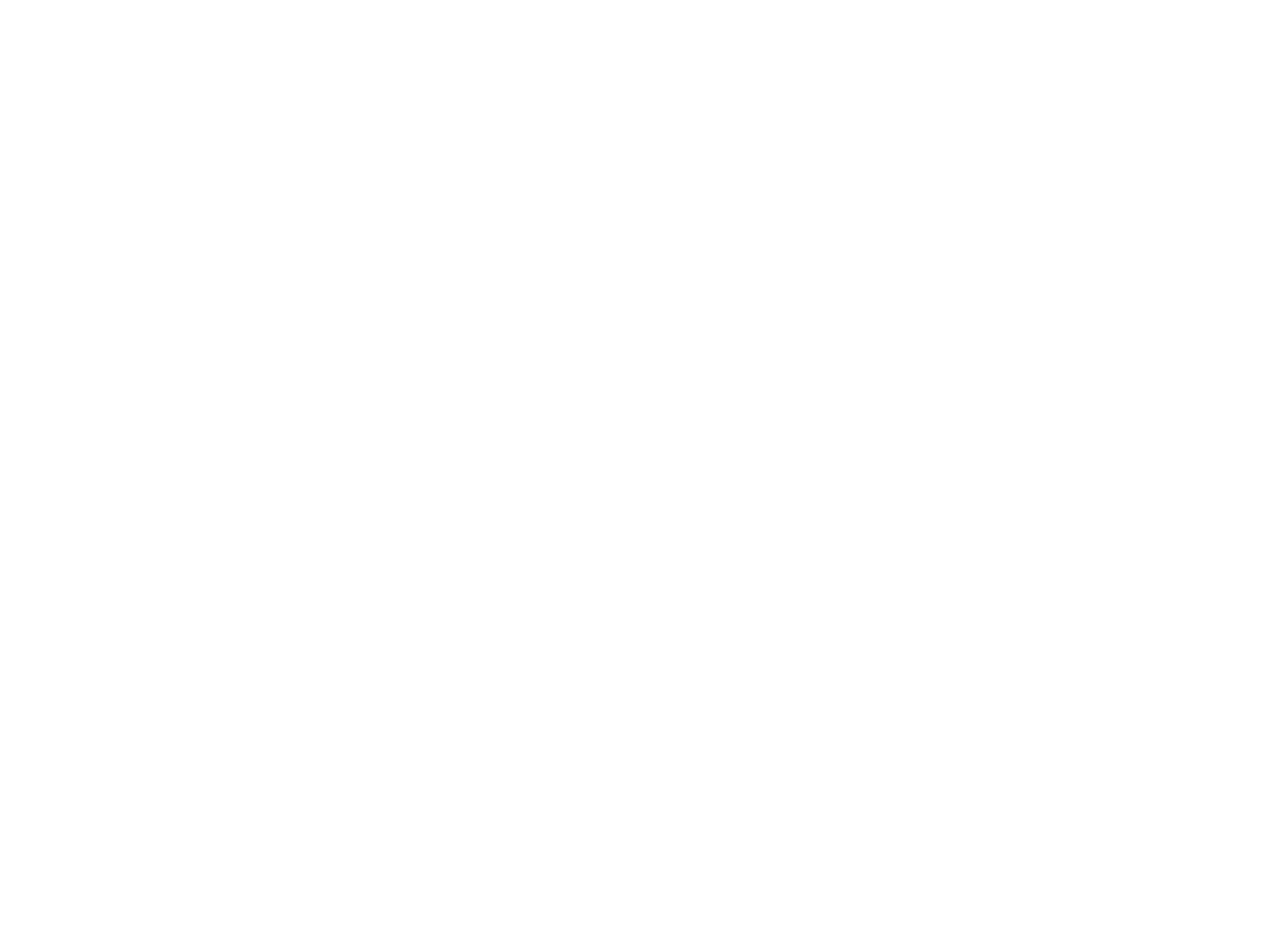
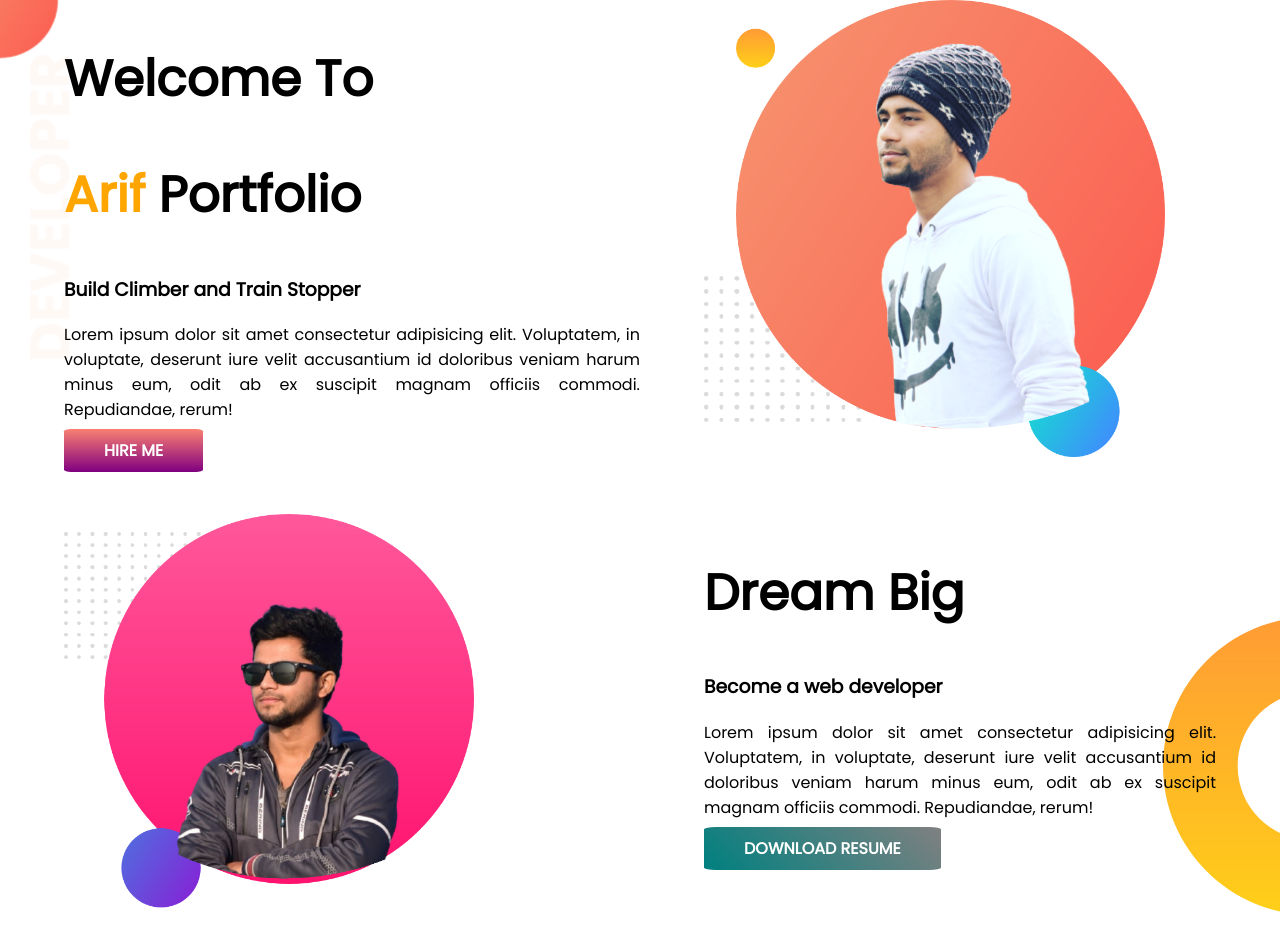
Before and after one commit to arifraj199/exercise-portfolio, a plain HTML site: page index.html in a window 1280 px wide. Before the commit the page ends 800 px from the top, so only its background shows below. Drawn offline with Linux system fonts and the light colour scheme.

Commit message:
section dream-bg added

```diff
--- a/index.html
+++ b/index.html
@@ -10,7 +10,35 @@
 </head>
 
 <body>
+    <section class="bg-img">
+        <div class="flexible-container">
+            <div class="half-width">
+                <h1>Welcome To</h1>
+                <h1><span style="color: orange;">Arif</span> Portfolio</h1>
+                <h3>Build Climber and Train Stopper</h3>
+                <p>Lorem ipsum dolor sit amet consectetur adipisicing elit. Voluptatem, in voluptate, deserunt iure velit accusantium id doloribus veniam harum minus eum, odit ab ex suscipit magnam officiis commodi. Repudiandae, rerum!</p>
+                <a class="link-button" target="_blank" href="https://github.com/arifraj199">HIRE ME</a>
+            </div>
+            <div class="half-width">
+                <img src="images/bg-img.png" alt="">
+            </div>
+        </div>
+    </section>
 
+    <section class="dream-img">
+        <div class="flexible-container">
+            <div class="half-width half-width-content">
+                <img src="images/2nd-bg.png" alt="">
+            </div>
+            <div class="half-width half-width-content">
+                <h1>Dream Big</h1>
+                <h3>Become a web developer
+                </h3>
+                <p>Lorem ipsum dolor sit amet consectetur adipisicing elit. Voluptatem, in voluptate, deserunt iure velit accusantium id doloribus veniam harum minus eum, odit ab ex suscipit magnam officiis commodi. Repudiandae, rerum!</p>
+                <a class="link-button download-button" target="_blank" href="https://github.com/arifraj199">DOWNLOAD RESUME</a>
+            </div>
+        </div>
+    </section>
 </body>
 
 </html>
--- a/style.css
+++ b/style.css
@@ -0,0 +1,55 @@
+@import url('https://fonts.googleapis.com/css2?family=Poppins&display=swap');
+body {
+    font-family: 'Poppins', sans-serif;
+    margin: 0;
+}
+
+.bg-img {
+    background-image: url("images/top-banner.png");
+    background-repeat: no-repeat;
+}
+
+h1 {
+    font-size: 50px;
+}
+
+.flexible-container {
+    display: flex;
+    margin-bottom: 50px;
+}
+
+.half-width {
+    width: 50%;
+    padding-left: 5%;
+}
+
+.half-width img {
+    width: 80%;
+}
+
+.half-width p {
+    text-align: justify;
+}
+
+.link-button {
+    text-decoration: none;
+    background-image: linear-gradient(salmon, purple);
+    padding: 10px 40px;
+    font-weight: 700;
+    color: white;
+    border-radius: 5%;
+}
+
+.dream-img {
+    background-image: url("images/dream-bg.png");
+    background-repeat: no-repeat;
+    background-position: right bottom;
+}
+
+.half-width-content {
+    padding-right: 5%;
+}
+
+.download-button {
+    background-image: linear-gradient(45deg, teal, grey);
+}
```
Also changed, not shown: images/2nd-bg.png (added), images/bg-img.png (added), images/dream-bg.png (added), images/exp-bg.png (added), images/my-bg.png (added), images/my-bg2.png (added), images/top-banner.png (added).
